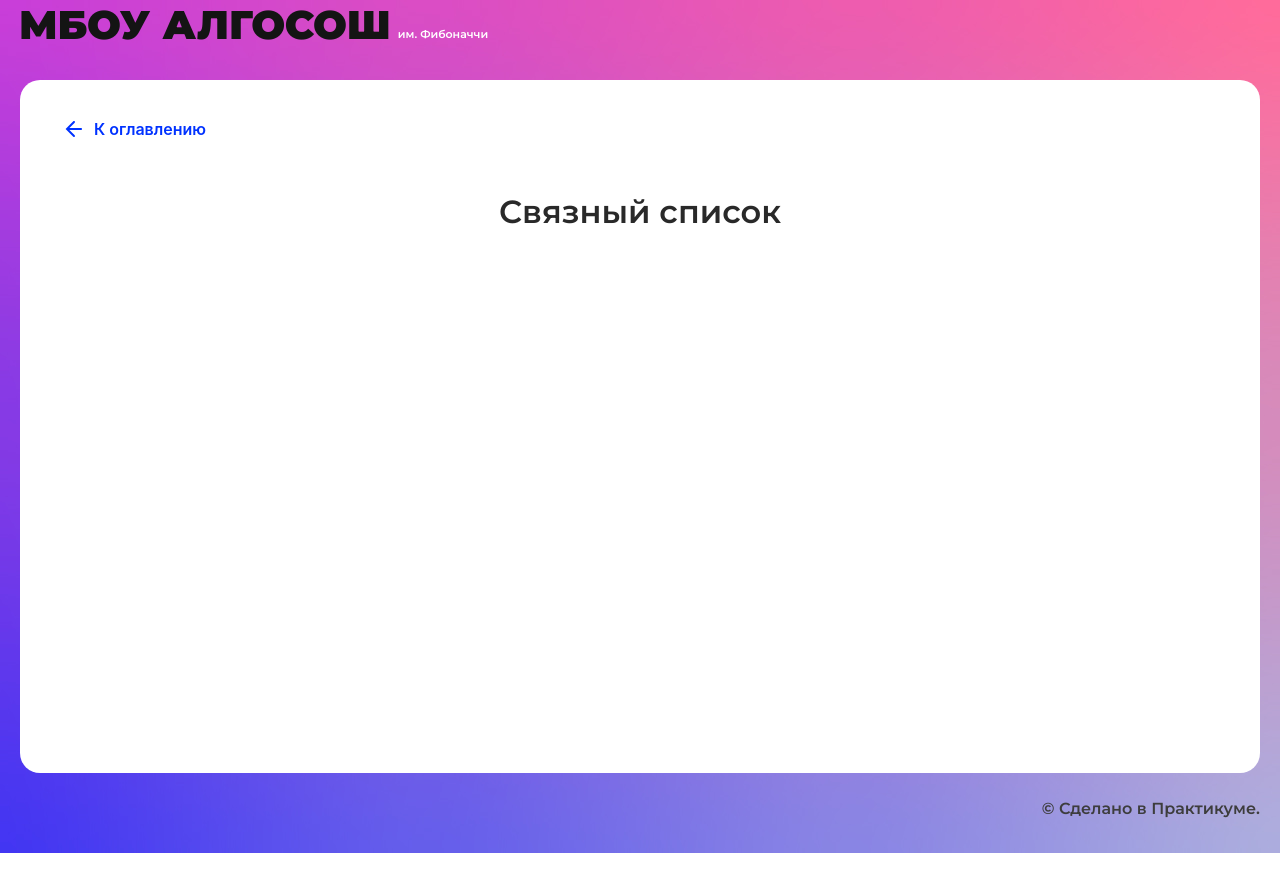
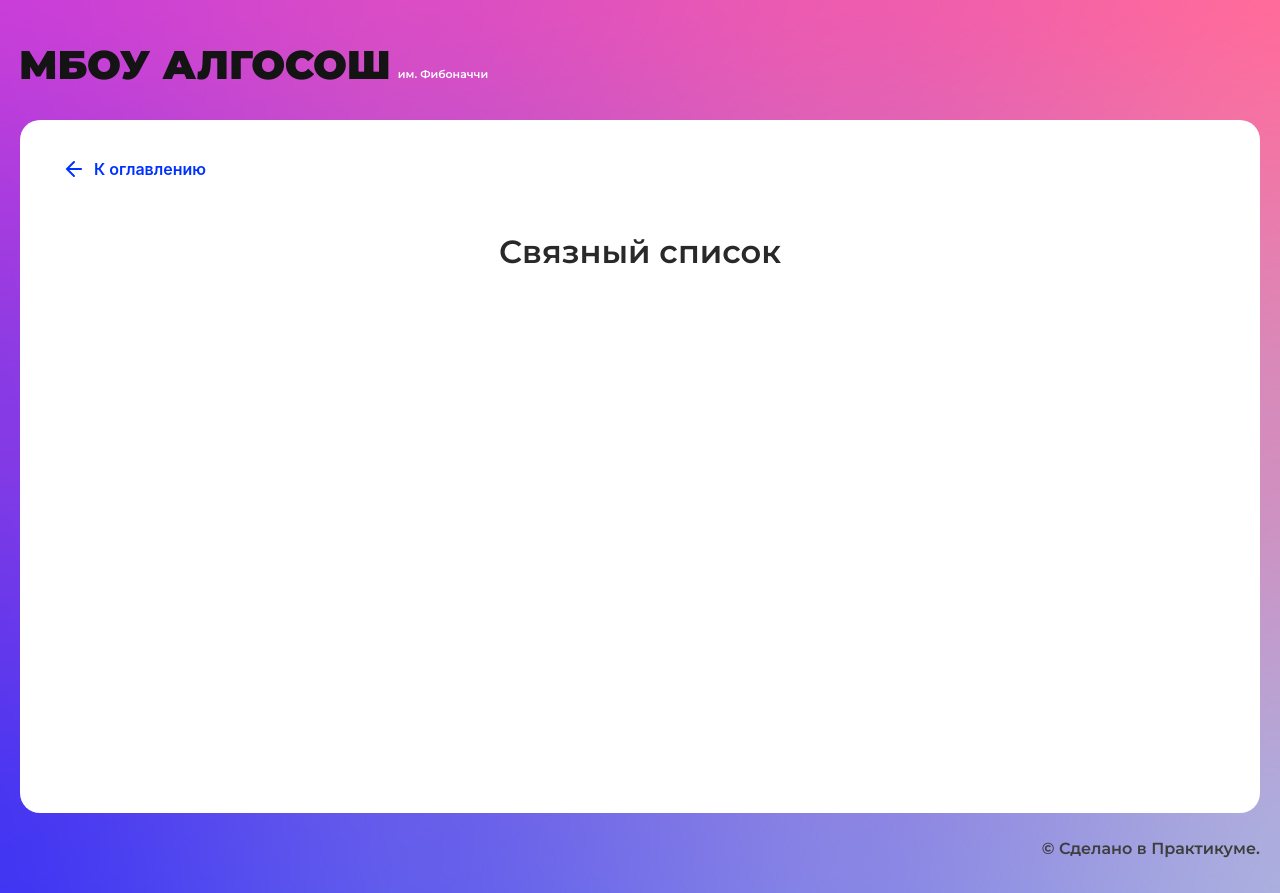
Before and after one commit to teplokotov/algososh, a React (Create React App) app: page /list in a window 1280 px wide. Before the commit the page ends 853 px from the top, so only its background shows below. Built offline with nearby package versions, Linux system fonts and the light colour scheme.

Commit message:
fix: fix header

```diff
--- a/src/components/ui/solution-layout/solution-layout.module.css
+++ b/src/components/ui/solution-layout/solution-layout.module.css
@@ -11,6 +11,7 @@
 .titleBox {
   display: flex;
   margin-left: 19px;
+  margin-top: 40px;
 }
 
 .subtitle {
@@ -23,7 +24,7 @@
   margin: 31px 20px 28px;
   padding: 36px;
   min-height: 693px;
-  height: calc(100vh - 160px);
+  height: calc(100vh - 200px);
   box-sizing: border-box;
 }
 
```
